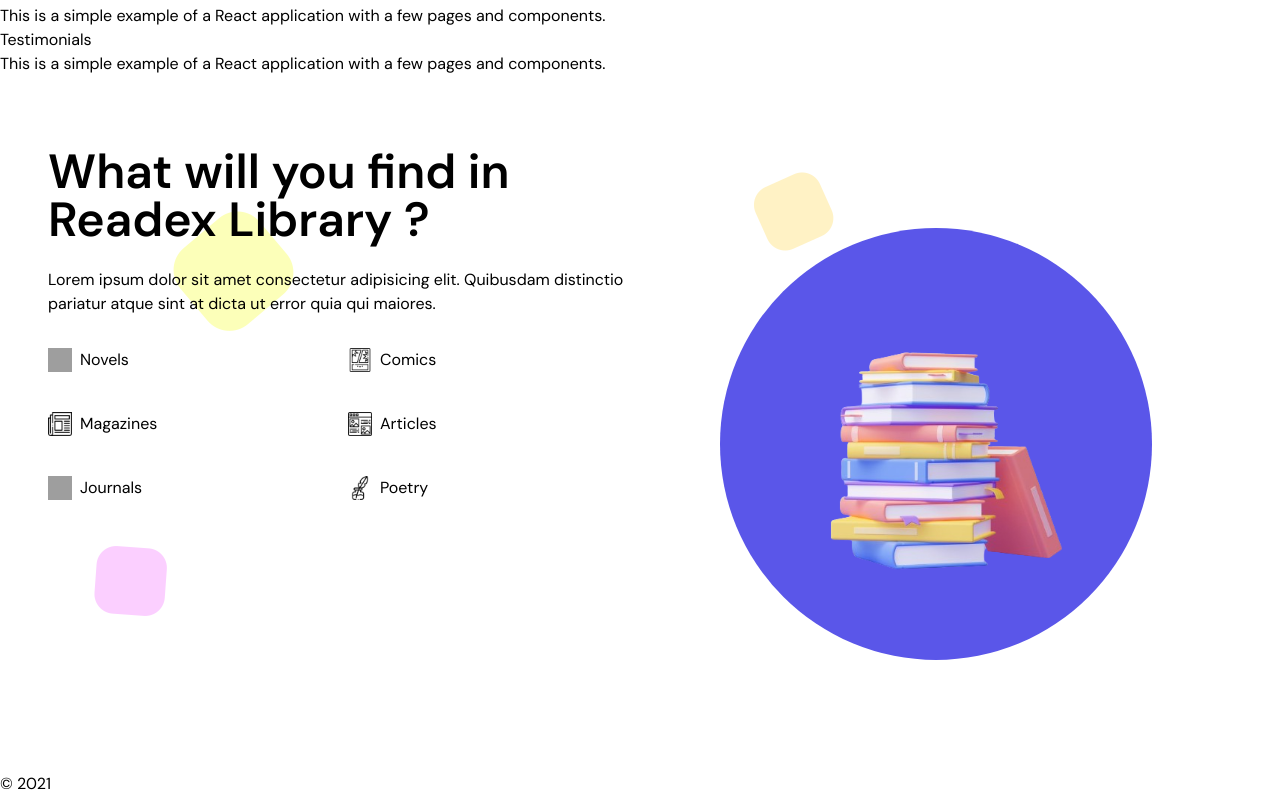
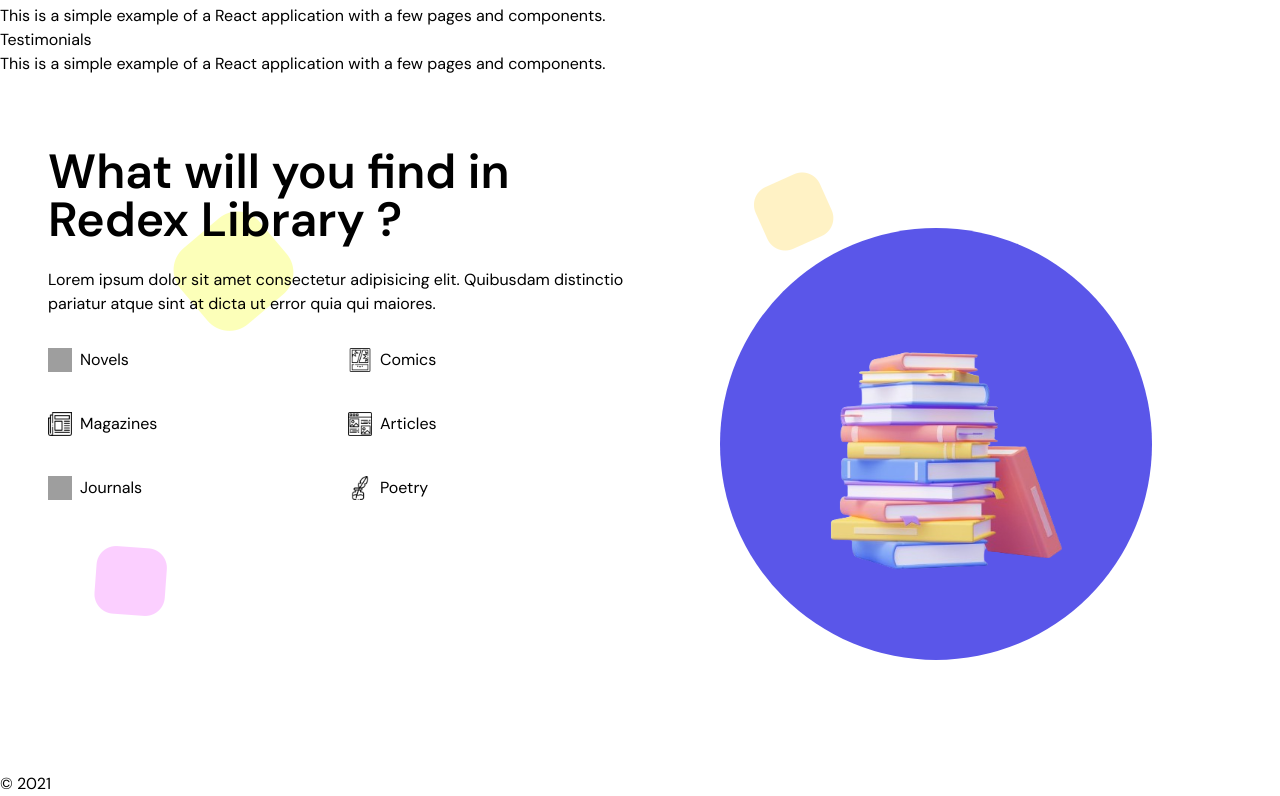
Before and after one commit to i-shikanda/readex, a Next.js app: page / in a window 1280 px wide. Shown: the part 1399-2195 px from the top of the page. Built offline with nearby package versions, Linux system fonts and the light colour scheme; grey boxes are pictures that could not be loaded.

Commit message:
change redex text in info section

```diff
--- a/src/app/components/sections/information.tsx
+++ b/src/app/components/sections/information.tsx
@@ -6,7 +6,7 @@ export default function Information() {
     <div className="py-8 flex px-12 bg-[url('/info_bg.png')] bg-no-repeat mt-10">
       <div className="flex flex-col w-1/2">
         <h1 className="font-semibold text-5xl">
-          {"What will you find in Readex Library ?"}
+          {"What will you find in Redex Library ?"}
         </h1>
         <p className="texy-xl mt-6">
           Lorem ipsum dolor sit amet consectetur adipisicing elit. Quibusdam
```
